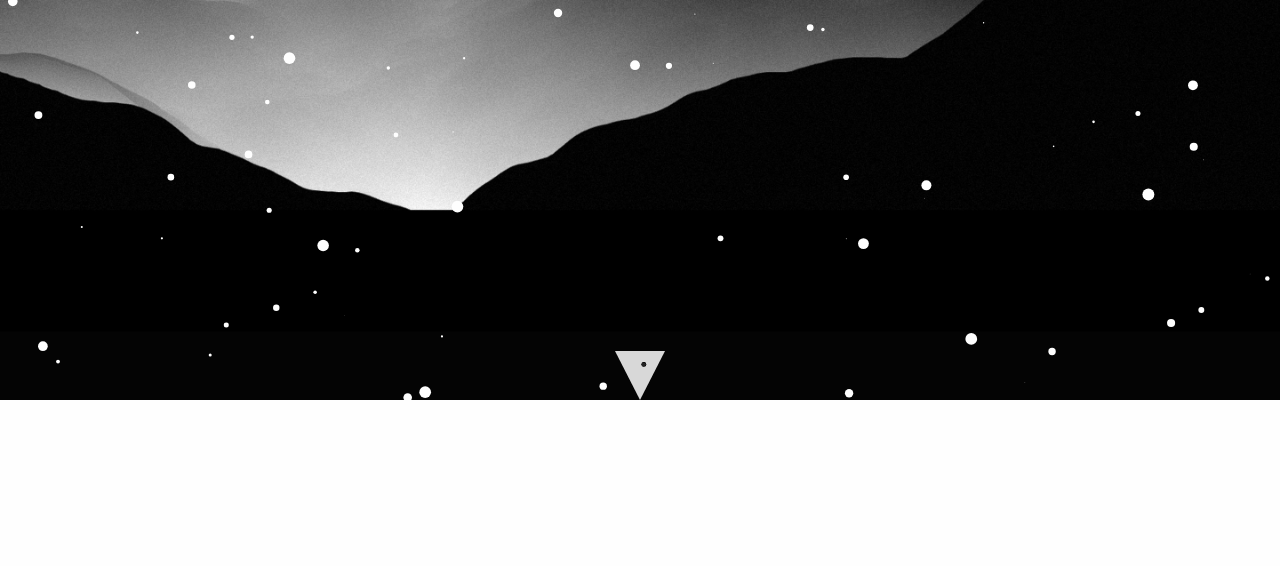
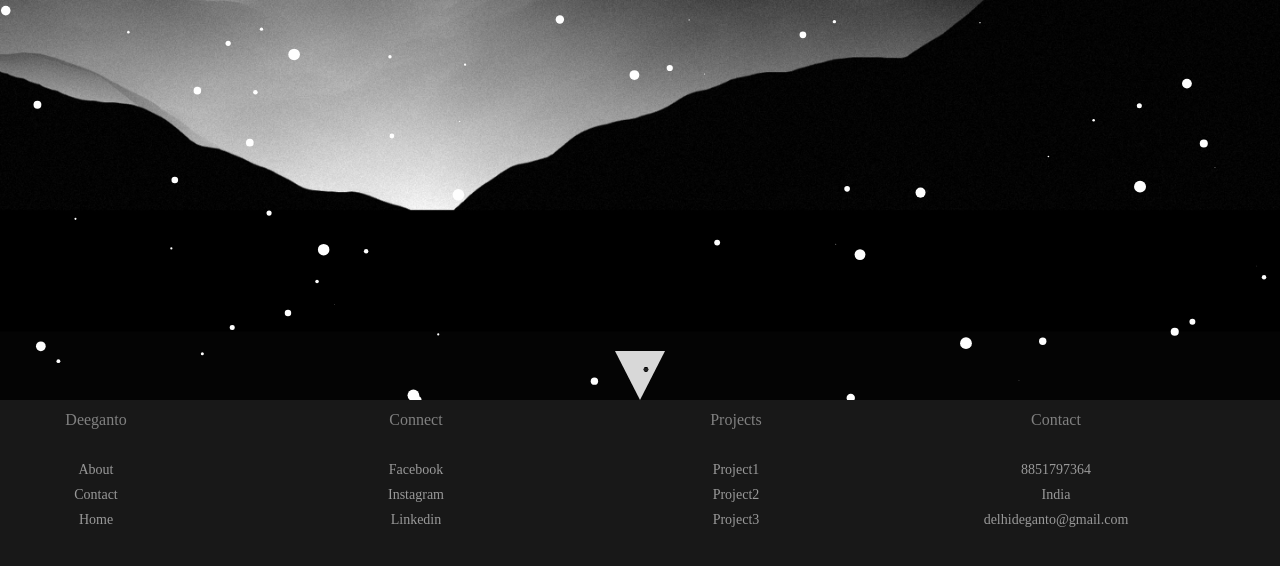
Before and after one commit to DeegantoBanerjee/My-Website, a plain HTML site: page projects.html in a window 1280 px wide. Shown: the part 400-966 px from the top of the page. Before the commit the page ends 800 px from the top, so only its background shows below. Drawn offline with Linux system fonts and the light colour scheme.

Commit message:
Update projects.html

```diff
--- a/projects.html
+++ b/projects.html
@@ -49,9 +49,33 @@
                   mix-blend-mode: difference;">
                 <div class="clicker" onclick="scroll_window()" id="clicker"></div>
                 </div>
-                <div>
-                </div>
-<script src="wow.min.js"></script>
+                        <div class="footer" id="footer">
+                                <div class="wow bounceInLeft delay-1s">
+                                  <h1>Deeganto</h1><br>
+                                  <a href="#">About</a><br>
+                                  <a href="#">Contact</a><br>
+                                  <a href="index.html">Home</a><br>
+                                </div>
+                                <div class="wow bounceInLeft delay-2s">
+                                  <h1>Connect</h1><br>
+                                  <a href="#">Facebook</a><br>
+                                  <a href="https://www.instagram.com/deeganto_banerjee">Instagram</a><br>
+                                  <a href="https://www.linkedin.com/in/deeganto-banerjee-56385218a/">Linkedin</a><br>
+                                </div>
+                                <div class="wow bounceInLeft delay-3s">
+                                  <h1>Projects</h1><br>
+                                  <a href="#">Project1</a><br>
+                                  <a href="#">Project2</a><br>
+                                  <a href="#">Project3</a><br>
+                                </div>
+                                <div class="wow bounceInLeft delay-4s">
+                                  <h1>Contact</h1><br>
+                                  <a href="https://api.whatsapp.com/send?phone=918851797364">8851797364</a><br>
+                                <a href="#">India</a><br>
+                                <a href="mailto:delhideganto@gmail.com" class="email-goto">delhideganto@gmail.com</a><br>
+                                </div>
+                                </div>
+                        <script src="wow.min.js"></script>
 <script>
  new WOW().init();
 </script>
```
